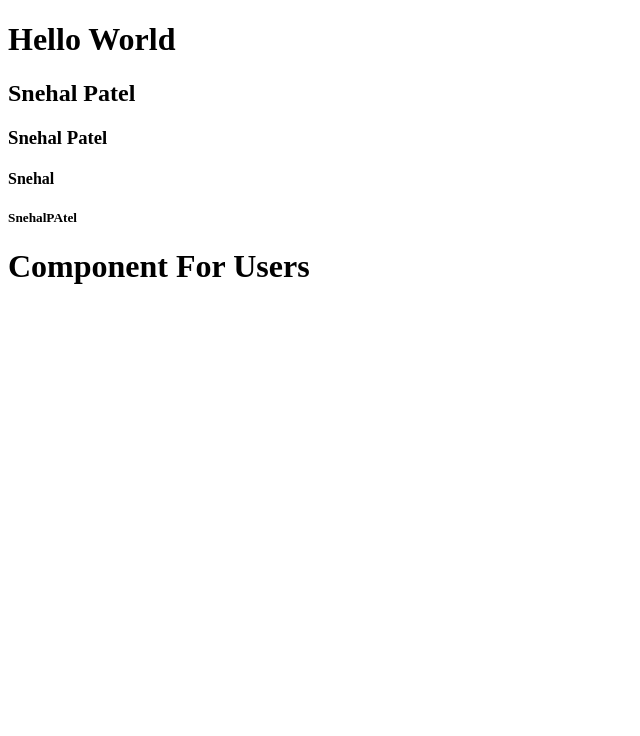
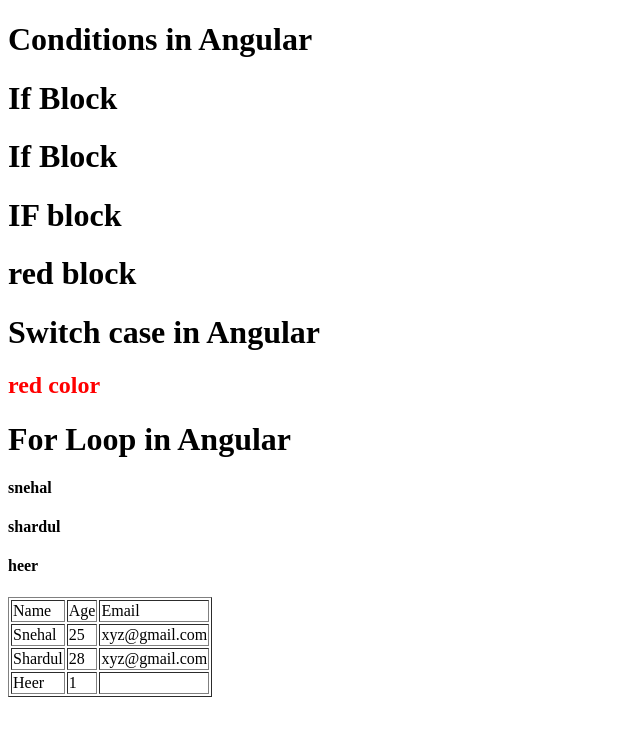
Before and after one commit to snehalpatel318/angular, an Angular app: page / in a window 1280 px wide. Shown: the top 736 px of the page, without its empty margins (0-640 px from the left). Built offline with nearby package versions, Linux system fonts and the light colour scheme.

Commit message:
if_else_switch_condition_for_loop_example

```diff
--- a/src/app/app.component.html
+++ b/src/app/app.component.html
@@ -1,6 +1,43 @@
-<h1>Hello World</h1>
-<h2>{{name}}</h2>
-<h3>{{getName()}}</h3>
-<h4>{{obj.name}}</h4>
-<h5>{{arr[0]}}</h5>
-<app-user-list></app-user-list>
+<h1>Conditions in Angular</h1>
+<h1 *ngIf="show else elseblock">If Block</h1>
+<ng-template #elseblock>
+    <h1>else block</h1>
+</ng-template>
+<h1 *ngIf="showif=='yes' else elseBlock">If Block</h1>
+<ng-template #elseBlock>
+    <h1>else block</h1>
+</ng-template>
+<h1 *ngIf="showif=='yes';then ifBlock else elseBlock">If Block</h1>
+<ng-template #ifBlock>
+    <h1>IF block</h1>
+</ng-template>
+<ng-template #elseBlock>
+    <h1>else block</h1>
+</ng-template>
+<ng-template [ngIf]="showColor=='red'">
+    <h1>red block</h1>
+</ng-template>
+
+<h1>Switch case in Angular</h1>
+<div [ngSwitch]="color" >
+    <h2 style="color:red" *ngSwitchCase ="'red'"> red color</h2>
+    <h2 style="color:green" *ngSwitchCase ="'green'"> green color</h2>
+    <h2 style="color:blue" *ngSwitchCase ="'blue'"> blue color</h2>
+    <h2 style="color: yellow;" *ngSwitchDefault>Yellow</h2>
+</div>
+<h1>For Loop in Angular</h1>
+<h4 *ngFor="let item of data">
+    {{item}}
+</h4>
+<table border="1">
+    <tr>
+        <td>Name</td>
+        <td>Age</td>
+        <td>Email</td>
+    </tr>
+    <tr *ngFor="let item of multidata">
+        <td>{{item.name}}</td>
+        <td>{{item.age}}</td>
+        <td>{{item.email}}</td>
+    </tr>
+</table>
--- a/src/app/app.component.ts
+++ b/src/app/app.component.ts
@@ -10,6 +10,28 @@
   name = "Snehal Patel"; // variable
   obj = {name:'Snehal',age:20} // object
   arr = ['SnehalPAtel','Shardul','Heer'] // array
+  show = 'false';
+  showif = 'yes'
+  showColor = 'red'
+  color="red"
+  data = ['snehal','shardul','heer']
+
+  multidata = [
+    {
+      name:'Snehal',
+      age:25,
+      email:"xyz@gmail.com"
+    },
+    {
+      name:'Shardul',
+      age:28,
+      email:"xyz@gmail.com"
+    },
+    {
+      name:'Heer',
+      age:1
+    }
+  ]
 
   getName(){   // function use
     return this.name;
```
